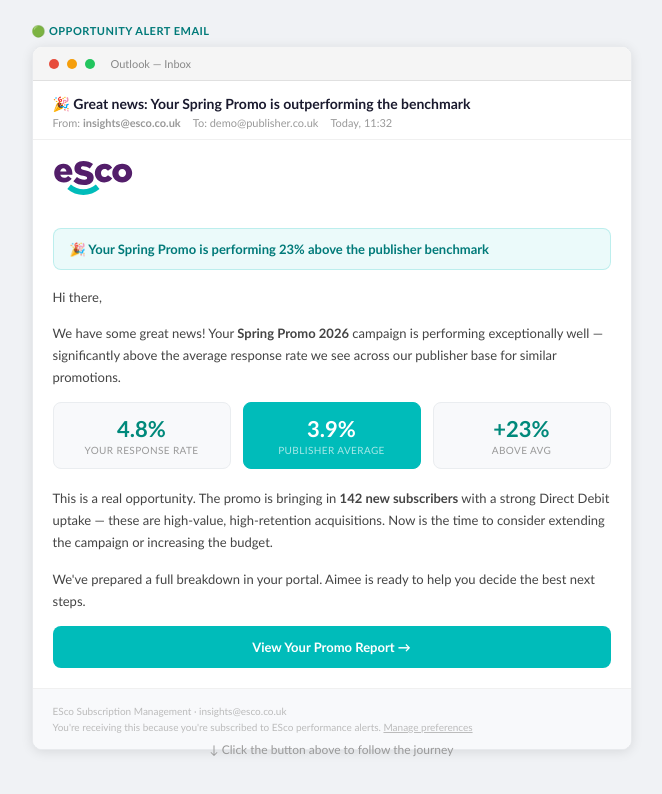
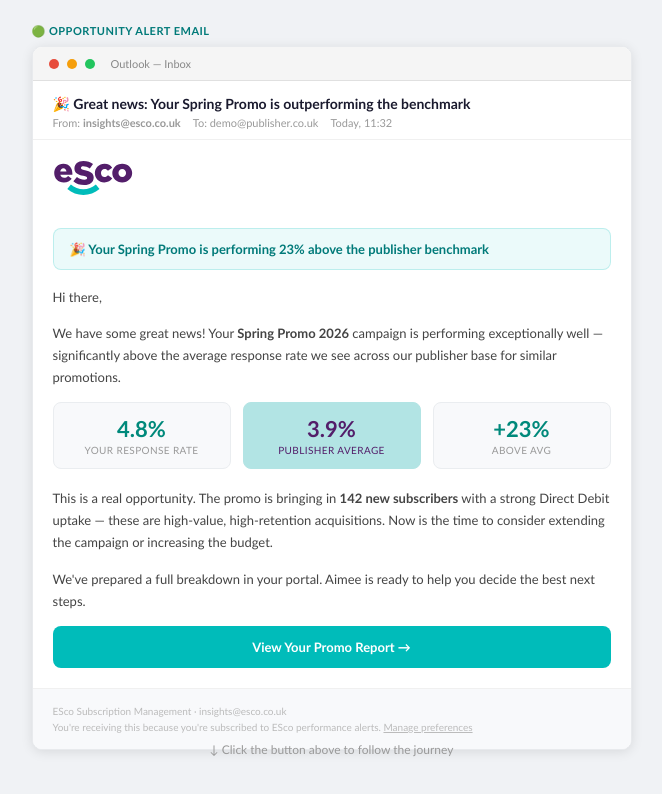
Before and after one commit to robgreenwork/robgreen.work-clientportalv2, a plain HTML site: page index.html in a window 1280 px wide. Both pictures are taken after a click on the element "📧 Spring Promo Alert Email". Shown: the whole page, without its empty margins (308-970 px from the left). Drawn offline with nearby package versions, Linux system fonts and the light colour scheme.

Commit message:
Set benchmark stat to #B2E4E4 background with #531E6A text
Co-Authored-By: Claude Sonnet 4.6 <noreply@anthropic.com>

```diff
--- a/index.html
+++ b/index.html
@@ -501,11 +501,11 @@
             border: 1px solid #eaedf0;
         }
         .email-stat.benchmark {
-            background: #00BCBA;
-            border-color: #00BCBA;
-        }
-        .email-stat.benchmark .email-stat-value { color: #ffffff; }
-        .email-stat.benchmark .email-stat-label { color: rgba(255,255,255,0.65); }
+            background: #B2E4E4;
+            border-color: #B2E4E4;
+        }
+        .email-stat.benchmark .email-stat-value { color: #531E6A; }
+        .email-stat.benchmark .email-stat-label { color: #531E6A; }
         .email-stat-value {
             font-size: 22px;
             font-weight: 800;
```
